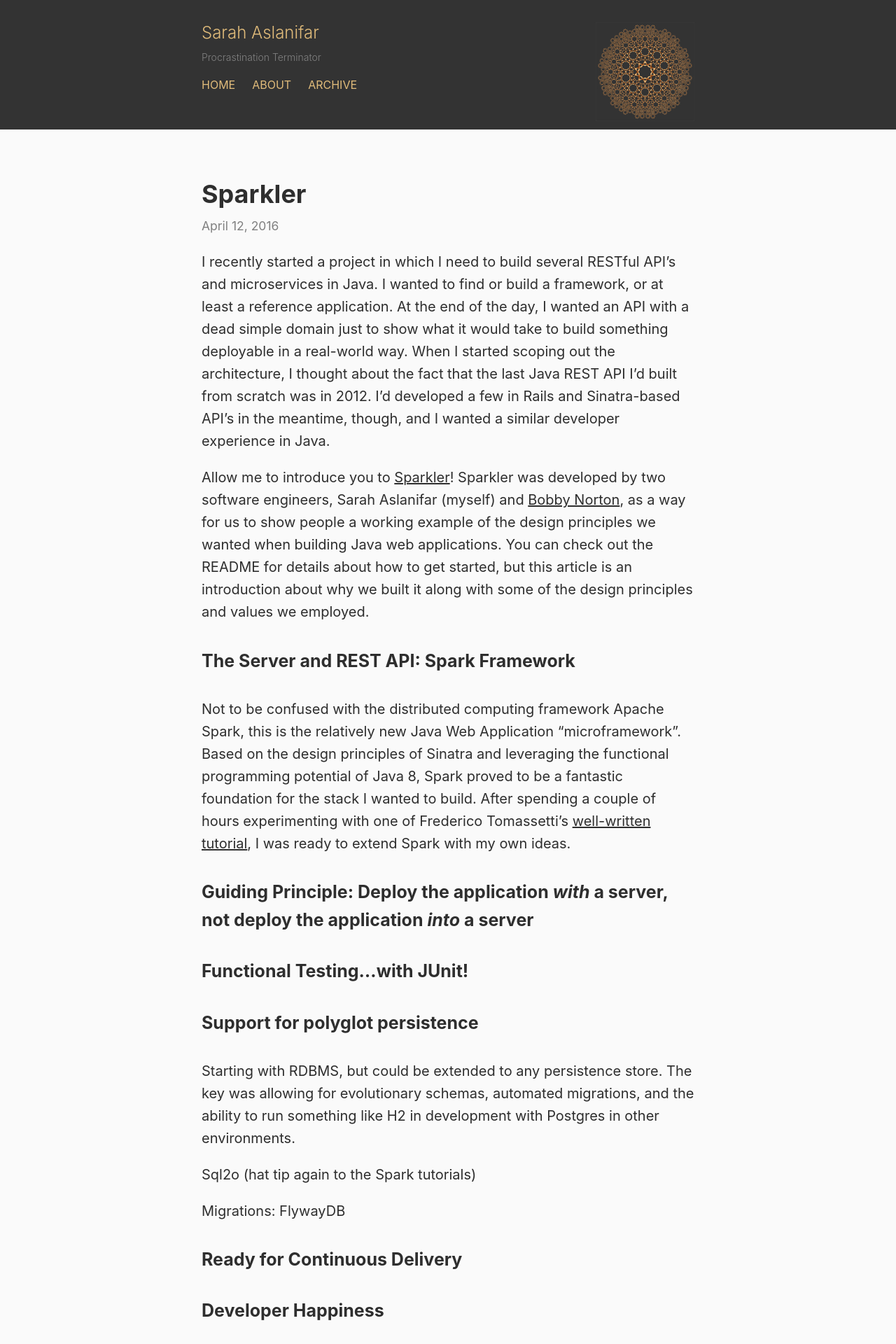
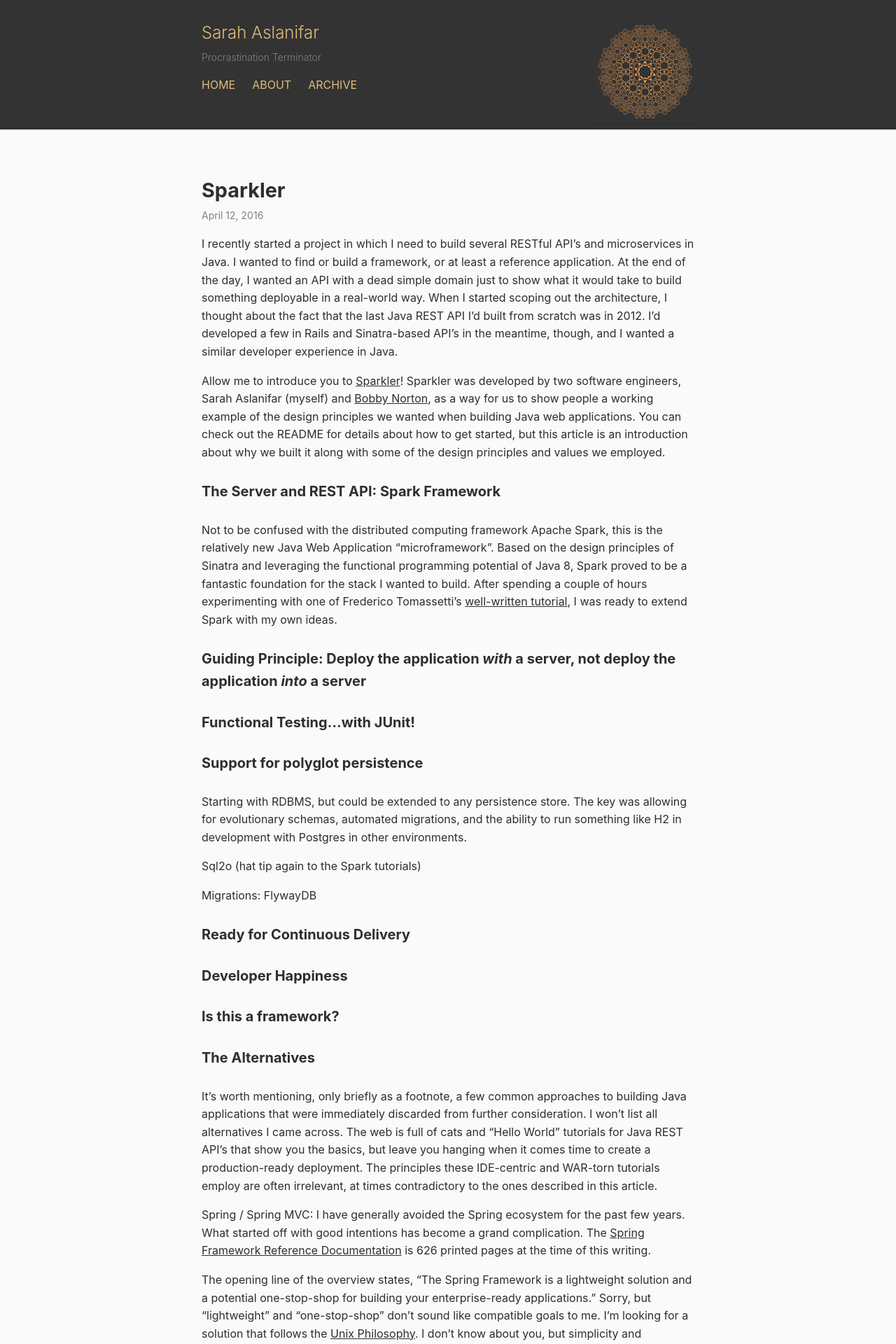
Before and after one commit to saslani/saslani.github.io, a Jekyll site: the page built from index.html, in a window 1280 px wide. Shown: the top 1920 px of the page at 70% size. Built offline with Jekyll 4.4.1, drawn with Linux system fonts in a browser that asks for light colours; the list of posts is cut into pages by our own code.

Commit message:
make the post font size smaller

```diff
--- a/_sass/_global.scss
+++ b/_sass/_global.scss
@@ -9,7 +9,7 @@
 
 html {
     font-family: -apple-system, BlinkMacSystemFont, "Segoe UI", Roboto, "Helvetica Neue", Helvetica, sans-serif;
-    font-size: 14px;
+    font-size: 12px;
     background: $gray1;
     color: $gray5;
 }
@@ -124,7 +124,7 @@
 =======================================*/
 .post {
     padding-bottom: 4em;
-    font-size: 1.25em;
+    font-size: 1em;
     line-height: 1.6;
 }
 
```
